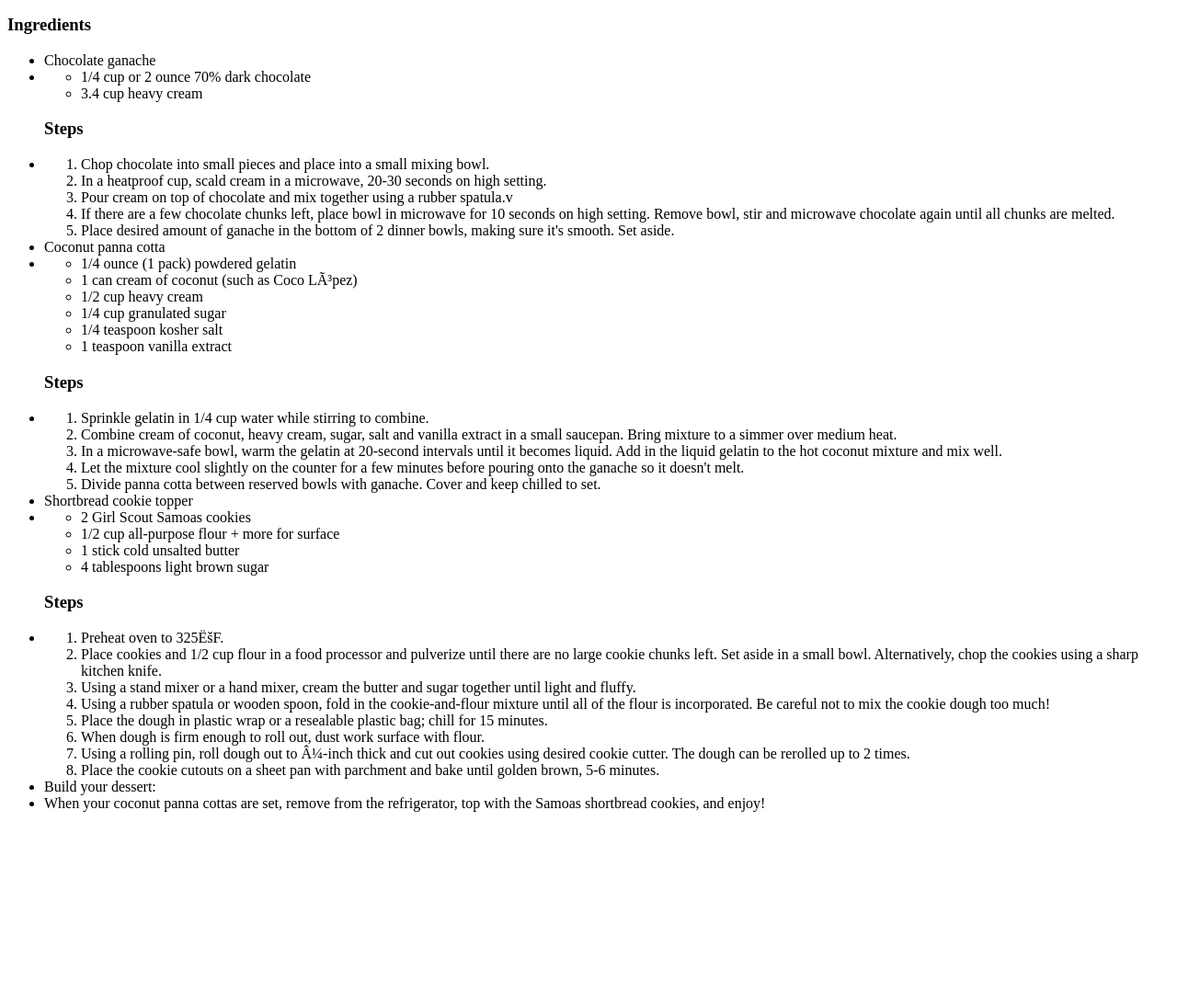
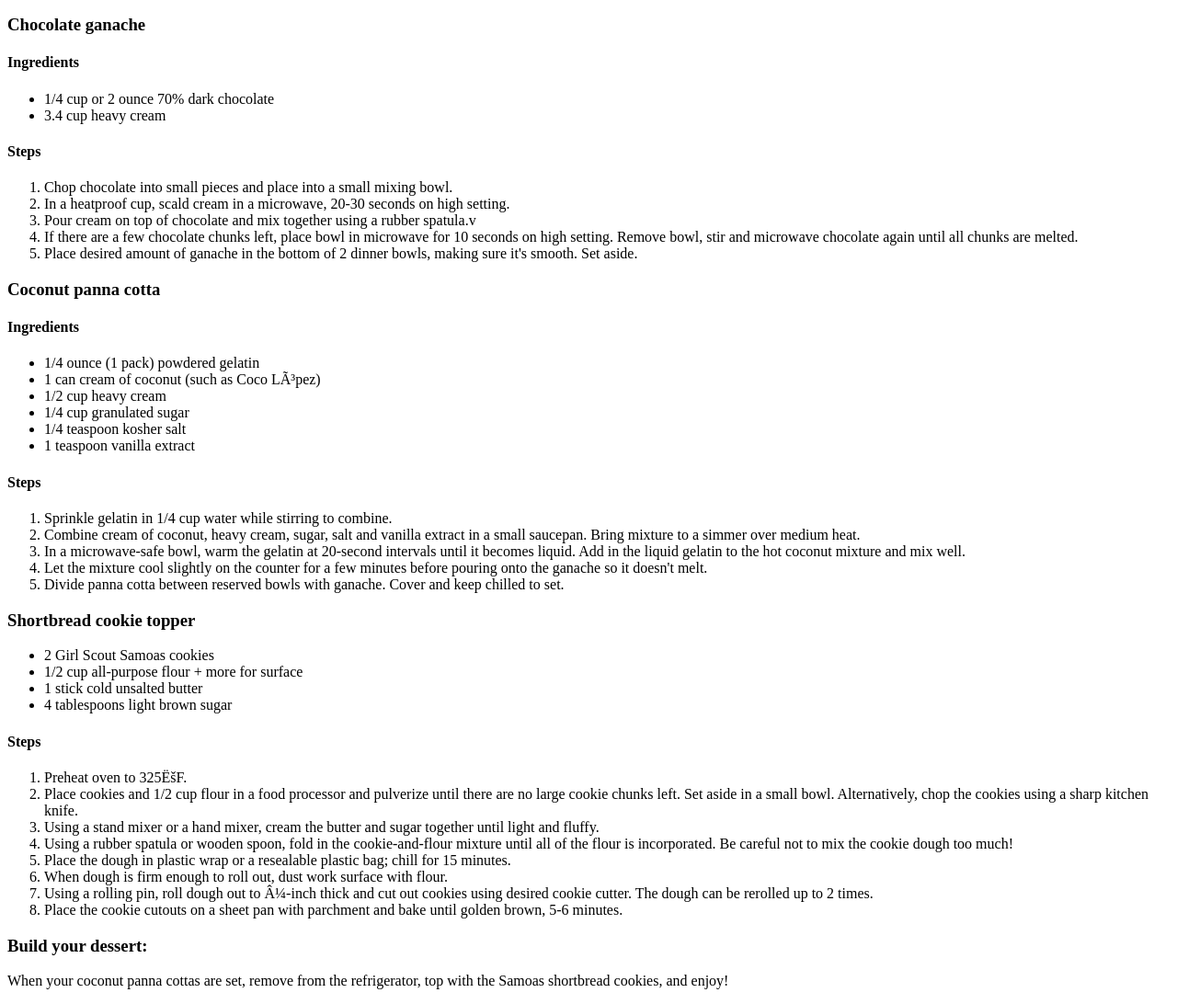
Before and after one commit to crystalbrock619/odin-recipes, a plain HTML site: page recipes/coconutpannacota.html in a window 1280 px wide. Shown: the part 180-1272 px from the top of the page at 92% size. Before the commit the page ends 1079 px from the top, so only its background shows below. Drawn offline with Linux system fonts and the light colour scheme.

Commit message:
Add images Update formating

```diff
--- a/recipes/coconutpannacota.html
+++ b/recipes/coconutpannacota.html
@@ -8,22 +8,18 @@
 
 <body>
     <h1>Coconut Panna Cota</h1>
-    <img src="assets/210301144200-03-girl-scout-cookie-desserts-exlarge-169.jpg" />
+    <img src="assets/gsc-panacotta.jpg"/>
     <h3>Description</h3>
     <p>
         An elegant pana cotta using coconut and Girl Scout shortbread cookies
     </p>
-    <h3>Ingredients</h3>
-    <ul>
-        <li>Chocolate ganache</li>
-        <li>
+        <h3>Chocolate ganache</h3>
+        <h4>Ingredients</h4>
             <ul>
                 <li>1/4 cup or 2 ounce 70% dark chocolate</li>
                 <li>3.4 cup heavy cream</li>
             </ul>
-        </li>
-        <h3>Steps</h3>
-        <li>
+        <h4>Steps</h4>
         <ol>
             <li>Chop chocolate into small pieces and place into a small mixing bowl.</li>
             <li>In a heatproof cup, scald cream in a microwave, 20-30 seconds on high setting.</li>
@@ -31,9 +27,8 @@
             <li>If there are a few chocolate chunks left, place bowl in microwave for 10 seconds on high setting. Remove bowl, stir and microwave chocolate again until all chunks are melted.</li>
             <li>Place desired amount of ganache in the bottom of 2 dinner bowls, making sure it's smooth. Set aside.</li>
         </ol>
-        </li>
-        <li>Coconut panna cotta</li>
-        <li>
+        <h3>Coconut panna cotta</h3>
+        <h4>Ingredients</h4>
         <ul>
             <li>1/4 ounce (1 pack) powdered gelatin</li>
             <li>1 can cream of coconut (such as Coco López)</li>
@@ -42,9 +37,7 @@
             <li>1/4 teaspoon kosher salt</li>
             <li>1 teaspoon vanilla extract</li>
         </ul>
-        </li>
-        <h3>Steps</h3>
-        <li>
+        <h4>Steps</h4>
         <ol>
             <li>Sprinkle gelatin in 1/4 cup water while stirring to combine.</li>
             <li>Combine cream of coconut, heavy cream, sugar, salt and vanilla extract in a small saucepan. Bring mixture to a simmer over medium heat.</li>
@@ -52,18 +45,14 @@
             <li>Let the mixture cool slightly on the counter for a few minutes before pouring onto the ganache so it doesn't melt.</li>
             <li>Divide panna cotta between reserved bowls with ganache. Cover and keep chilled to set.</li>
         </ol>
-        </li>
-        <li>Shortbread cookie topper</li>
-        <li>
+        <h3>Shortbread cookie topper</h3>
         <ul>
             <li>2 Girl Scout Samoas cookies</li>
             <li>1/2 cup all-purpose flour + more for surface</li>
             <li>1 stick cold unsalted butter</li>
             <li>4 tablespoons light brown sugar</li>
         </ul>
-        </li>
-        <h3>Steps</h3>
-        <li>
+        <h4>Steps</h4>
         <ol>
             <li>Preheat oven to 325˚F.</li>
             <li>Place cookies and 1/2 cup flour in a food processor and pulverize until there are no large cookie chunks left. Set aside in a small bowl. Alternatively, chop the cookies using a sharp kitchen knife.</li>
@@ -74,10 +63,9 @@
             <li>Using a rolling pin, roll dough out to ¼-inch thick and cut out cookies using desired cookie cutter. The dough can be rerolled up to 2 times.</li>
             <li>Place the cookie cutouts on a sheet pan with parchment and bake until golden brown, 5-6 minutes.</li>
         </ol>
-        </li>
-        <li>Build your dessert:</li>
-        <li>When your coconut panna cottas are set, remove from the refrigerator, top with the Samoas shortbread cookies, and enjoy!</li>
-    </ul>
+        <h3>Build your dessert:</h3>
+        <p>When your coconut panna cottas are set, remove from the refrigerator, top with the Samoas shortbread cookies, and enjoy!</p>
+
 </body>
 
 </HTML>
```
Also changed, not shown: chocolate-mug-cake.html (added, +40 -0 lines), index.html (+2 -2 lines), recipes/cinnamonflaxmuffin.html (+1 -1 lines), assets/Chocolate-Mug-Cake.jpg (added), assets/cinnamon-muffin.jpg (added), assets/gsc-panacotta.jpg (added). Lines whose indentation alone changed are shown as unchanged.
